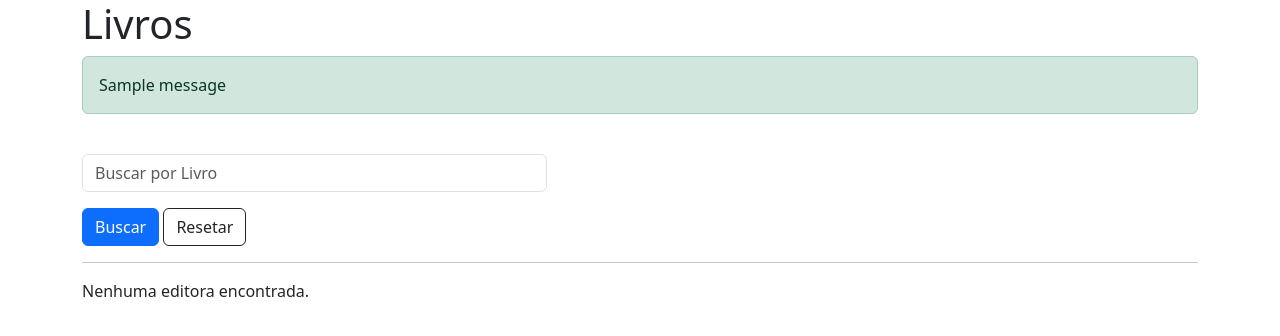
After one commit to NicolasRaony06/gerenciador-biblioteca-django, a Django app: page /livros/ in a window 1280 px wide. The commit adds this page. Shown: the top 336 px of the page. Run offline with Django 5.2, Linux system fonts and the light colour scheme; tables that the repository leaves empty hold one stand-in row (values such as "Sample post"); one stand-in notice (Sample message) is shown.

Commit message:
Feature: view, path e página de cadastro de genero

```diff
--- a/livros/templates/livro_cadastro.html
+++ b/livros/templates/livro_cadastro.html
@@ -28,7 +28,7 @@
                 <input type="text" name="isbn" id="isbn" placeholder="ISBN do livro" required class='form-control'>
                 <br>
                 <label for="generos" class="form-label">Gêneros</label>
-                <select multiple name="generos" id="generos" class="form-select">
+                <select multiple name="generos" id="generos" class="form-select" required>
                     {% for genero in generos %}
                         <option value="{{genero.id}}">{{genero.nome}}</option>
                     {% endfor %}
--- /dev/null
+++ b/livros/templates/visualizar_livros.html
@@ -0,0 +1,66 @@
+{% extends "base.html" %}
+{% load static %}
+
+{% block 'head' %}
+    <title>Visualizar Livros</title>
+{% endblock 'head' %}
+
+{% block 'body' %}
+    <div class="container">
+        <h1>Livros</h1>
+        {% if messages %}
+            {% for message in messages %}
+                <section class="alert {{message.tags}}">
+                    {{message}}
+                </section>
+                <br>
+            {% endfor %}
+        {% endif %}
+        {% if is_funcionario %}
+            <p><a href="{% url "livro_cadastro" %}">Cadastrar um novo Livro</a></p>
+        {% endif %}
+        <div class="col-md-5">
+            <form action="{% url "visualizar_livros" %}" method="get">
+                {% csrf_token %}
+                <input type="text" name="nome_livro" placeholder="Buscar por Livro" style="margin-bottom: 1rem" class="form-control">
+                <input type="submit" value="Buscar" class="btn btn-primary">
+                <a href="{% url "visualizar_editoras" %}" class="btn btn-outline-dark">Resetar</a>
+            </form>
+        </div>
+        <hr>
+        <div class="row">
+            <br>
+            {% for editora in editoras %}
+                <div class="col-md-4" style="margin-right: auto">
+                    <div class="card" style="width: 18rem; margin-bottom: 5%;">
+                        {% if is_funcionario %}
+                            <div class="row">
+                                <abbr title="Excluir editora">
+                                    <a href="{% url "alterar_editora" editora.id %}">
+                                        <img src="{% static "img/pen-edit.svg" %}" alt="Símbolo de Alterar" style="width: 8%;">
+                                    </a>
+                                </abbr>
+                                <abbr title="Excluir editora">
+                                    <a href="{% url "excluir_editora" editora.id %}">
+                                        <img src="{% static "img/cross-exclude.svg" %}" alt="Símbolo de Excluir" style="width: 8%;">
+                                    </a>
+                                </abbr>
+                            </div>
+                        {% endif %}
+                        <div class="d-flex align-items-center">
+                            <img src="{{editora.foto_editora.url}}" alt="foto da editora" class="card-img-top mx-auto" style="max-width: 60%; object-fit: contain; margin-top: 5%">
+                        </div>
+                        <div class="card-body">
+                            <h5 class="card-title">{{editora.nome}}</h5>
+                            <p>Email: {{editora.email}}</p>
+                            <p>Site: <a href="{{editora.site}}" target="_blank">{{editora.site}}</a></p>
+                            <p>Descrição: {{editora.descricao}}</p>
+                        </div>
+                    </div>
+                </div>
+            {% empty %}
+                <p>Nenhuma editora encontrada.</p>
+            {% endfor %}
+        </div>
+    </div>
+{% endblock 'body' %}
--- a/livros/urls.py
+++ b/livros/urls.py
@@ -14,4 +14,5 @@ urlpatterns = [
     path("visualizar_livros/", views.visualizar_livros, name="visualizar_livros"),
     path("livro_cadastro/", views.livro_cadastro, name="livro_cadastro"),
     path("visualizar_livros/", views.visualizar_livros, name="visualizar_livros"),
+    path("genero_cadastro/", views.genero_cadastro, name="genero_cadastro"),
 ]
--- a/livros/views.py
+++ b/livros/views.py
@@ -234,6 +234,35 @@ def excluir_editora(request, id):
             add_message(request, constants.ERROR, "Erro ao tentar excluir a editora")
             return redirect(visualizar_editoras)
 
+def genero_cadastro(request):
+    if not is_funcionario(request):
+        add_message(request, constants.WARNING, "Você não é funcionário!")
+        return redirect(visualizar_editoras)
+
+    if request.method == 'GET':
+        return render(request, "genero_cadastro.html")
+
+    if request.method == 'POST':
+        nome = str(request.POST.get('nome')).title().lstrip()
+
+        if Genero.objects.filter(nome=nome):
+            add_message(request, constants.ERROR, f"O Genero {nome} já está cadastrado!")
+            return redirect(genero_cadastro)
+
+        try:
+            genero = Genero(
+                nome=nome,
+            )
+
+            genero.save()
+
+            add_message(request, constants.SUCCESS, "Genero cadastrado com sucesso!")
+            return redirect(visualizar_livros)
+
+        except:
+            add_message(request, constants.ERROR, "Erro ao tentar cadastrar um novo genero!")
+            return redirect(genero_cadastro)
+
 def livro_cadastro(request):
     if not is_funcionario(request):
         add_message(request, constants.WARNING, "Você não é funcionário!")
@@ -242,8 +271,9 @@ def livro_cadastro(request):
     if request.method == 'GET':
         autores = Autor.objects.all()
         editoras = Editora.objects.all()
+        generos = Genero.objects.all()
 
-        return render(request, "livro_cadastro.html", {'autores': autores, 'editoras': editoras})
+        return render(request, "livro_cadastro.html", {'autores': autores, 'editoras': editoras, 'generos': generos})
 
     if request.method == 'POST':
         titulo = str(request.POST.get('titulo')).title().lstrip()
```
Also changed, not shown: livros/templates/genero_cadastro.html (added, +33 -0 lines), livros/migrations/0010_genero_livro_generos.py (added).
